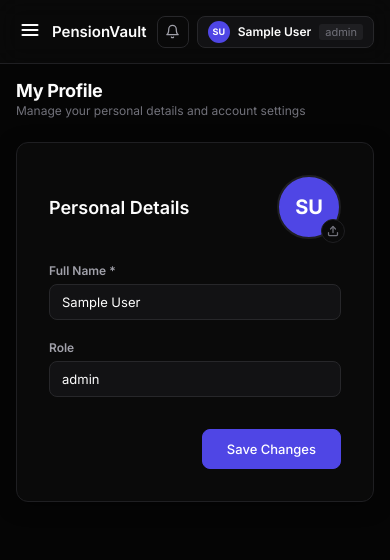
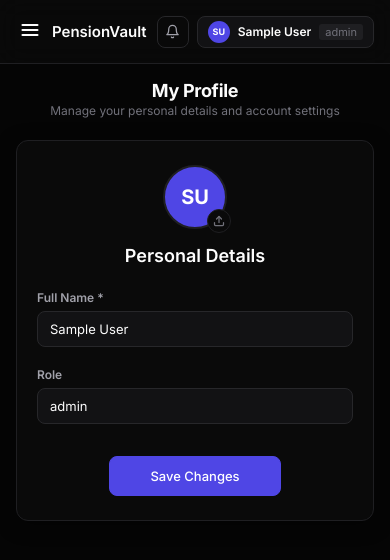
Before and after one commit to PRASAD005-BOT/pensionvault-ui, a React (Create React App) app: page /profile in a window 390 px wide. Shown: the top 560 px of the page. Built offline with nearby package versions, Linux system fonts and the light colour scheme; no server answers; sample sign-in values are in the browser's storage.

Commit message:
Fix middleware order and ExceptionMiddleware logging

```diff
--- a/src/index.css
+++ b/src/index.css
@@ -1016,8 +1016,21 @@ select.form-input { cursor: pointer; }
 
   /* General Adjustments */
   .page-body { padding: 16px; }
-  .page-header { flex-direction: column; align-items: flex-start; gap: 12px; }
+  .page-header { flex-direction: column; align-items: center; text-align: center; gap: 12px; margin-bottom: 20px; }
+  .page-header-left { width: 100%; display: flex; flex-direction: column; align-items: center; }
+  .page-title { font-size: 22px; }
+  .page-desc { font-size: 13px; line-height: 1.4; margin-top: 6px; text-align: center; }
   .page-actions { width: 100%; display: flex; justify-content: flex-end; }
   .filter-bar { flex-direction: column; width: 100%; }
   .filter-bar input, .filter-bar select { width: 100%; }
+
+  /* Profile Page */
+  .profile-layout { flex-direction: column !important; align-items: stretch !important; gap: 20px !important; }
+  .profile-sidebar { width: 100% !important; }
+  .profile-form-row { flex-direction: column !important; gap: 20px !important; }
+  .profile-section-header { flex-direction: column-reverse !important; align-items: center !important; gap: 16px !important; text-align: center; }
+  .profile-avatar-wrapper { align-self: center !important; }
+  .profile-main-card { padding: 24px 20px !important; }
+  .profile-save-wrapper { justify-content: center !important; }
+  .profile-save-wrapper button { width: auto !important; padding: 0 40px !important; }
 }
--- a/src/pages/Profile.jsx
+++ b/src/pages/Profile.jsx
@@ -129,12 +129,12 @@ export default function Profile() {
         </div>
       </div>
 
-      <div style={{ display: 'flex', gap: 24, alignItems: 'flex-start' }}>
-        <div className="table-card" style={{ flex: 1, padding: 32 }}>
-          <div style={{ display: 'flex', alignItems: 'center', justifyContent: 'space-between', marginBottom: 24 }}>
+      <div className="profile-layout" style={{ display: 'flex', gap: 24, alignItems: 'flex-start' }}>
+        <div className="table-card profile-main-card" style={{ flex: 1, padding: 32 }}>
+          <div className="profile-section-header" style={{ display: 'flex', alignItems: 'center', justifyContent: 'space-between', marginBottom: 24 }}>
             <h3 style={{ fontSize: 18, fontWeight: 600, color: 'var(--text-primary)' }}>Personal Details</h3>
 
-            <div style={{ position: 'relative', cursor: 'pointer' }} onClick={() => document.getElementById('avatar-upload').click()}>
+            <div className="profile-avatar-wrapper" style={{ position: 'relative', cursor: 'pointer' }} onClick={() => document.getElementById('avatar-upload').click()}>
               <div style={{ width: 64, height: 64, borderRadius: '50%', background: 'var(--accent)', display: 'flex', alignItems: 'center', justifyContent: 'center', color: '#fff', fontSize: 20, fontWeight: 700, overflow: 'hidden', border: '2px solid var(--card-border)' }}>
                 {user?.profileImageUrl || profile?.profileImageUrl ? (
                   <img src={`http://localhost:5000${user?.profileImageUrl || profile?.profileImageUrl}`} alt="Avatar" style={{ width: '100%', height: '100%', objectFit: 'cover' }} onError={(e) => { e.target.style.display='none'; e.target.nextSibling.style.display='block'; }} />
@@ -165,7 +165,7 @@ export default function Profile() {
                 <input className="form-input" value={user?.role} disabled />
               </div>
 
-              <div style={{display: 'flex', justifyContent: 'flex-end'}}>
+              <div className="profile-save-wrapper" style={{display: 'flex', justifyContent: 'flex-end'}}>
                 <button type="submit" className="btn btn-primary" style={{ height: 40, padding: '0 24px' }} disabled={saving}>
                   {saving ? <span className="spinner" style={{width:16,height:16,margin:0, borderTopColor: '#fff'}} /> : 'Save Changes'}
                 </button>
@@ -185,7 +185,7 @@ export default function Profile() {
                 <input className="form-input" value={form.name} onChange={e => setForm({...form, name:e.target.value})} required />
               </div>
 
-              <div style={{display: 'flex', gap: 20, marginBottom: 20}}>
+              <div className="profile-form-row" style={{display: 'flex', gap: 20, marginBottom: 20}}>
                 <div className="form-group" style={{flex: 1}}>
                   <label className="form-label">National ID (Aadhaar / PAN) *</label>
                   <input className="form-input" value={form.nationalIdRef} onChange={e => setForm({...form, nationalIdRef:e.target.value})} required />
@@ -198,7 +198,7 @@ export default function Profile() {
                 </div>
               </div>
 
-              <div style={{display: 'flex', gap: 20, marginBottom: 20}}>
+              <div className="profile-form-row" style={{display: 'flex', gap: 20, marginBottom: 20}}>
                 <div className="form-group" style={{flex: 1}}>
                   <label className="form-label">Date of Birth *</label>
                   <input className="form-input" type="date" value={form.dateOfBirth} onChange={e => setForm({...form, dateOfBirth:e.target.value})} required />
@@ -214,7 +214,7 @@ export default function Profile() {
                 <input className="form-input" placeholder="Name, Relation, etc." value={form.nomineeDetails} onChange={e => setForm({...form, nomineeDetails:e.target.value})} />
               </div>
 
-              <div style={{display: 'flex', justifyContent: 'flex-end'}}>
+              <div className="profile-save-wrapper" style={{display: 'flex', justifyContent: 'flex-end'}}>
                 <button type="submit" className="btn btn-primary" style={{ height: 40, padding: '0 24px' }} disabled={saving}>
                   {saving ? <span className="spinner" style={{width:16,height:16,margin:0, borderTopColor: '#fff'}} /> : 'Save Changes'}
                 </button>
@@ -224,7 +224,7 @@ export default function Profile() {
         </div>
 
         {profile && (
-          <div className="table-card" style={{ width: 320, padding: 24 }}>
+          <div className="table-card profile-sidebar" style={{ width: 320, padding: 24 }}>
             <h3 style={{ fontSize: 16, fontWeight: 600, color: 'var(--text-primary)', marginBottom: 20 }}>Account Summary</h3>
             <div style={{ display: 'flex', flexDirection: 'column', gap: 16 }}>
               <div>
```
